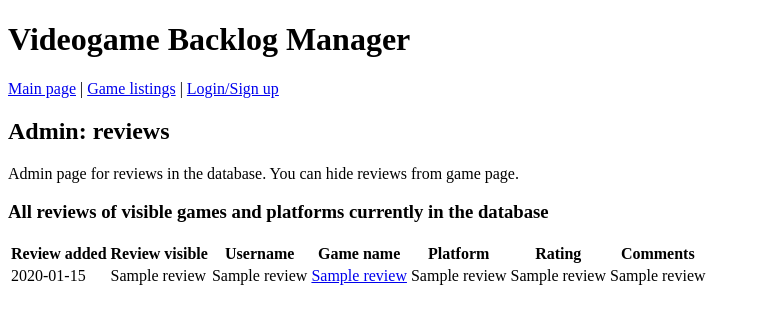
After one commit to kivistoilkka/tsoha-videogame-backlog-manager, a Flask app: template src/templates/admin_reviews.html in a window 1280 px wide. The commit adds this page. Shown: the top 324 px of the page, without its empty margins (0-761 px from the left). Run offline with Flask 2, Linux system fonts and the light colour scheme; the template is opened without the code that fills it: most values are stand-ins (such as "Sample title", 1, 10 or a date in 2020).

Commit message:
Admin page for viewing all reviews

```diff
--- a/src/templates/admin.html
+++ b/src/templates/admin.html
@@ -6,5 +6,6 @@ Admin pages available.
 <ul>
 <li><a href="/admin/games">Games</a></li>
 <li><a href="/admin/platforms">Platforms</a></li>
+<li><a href="/admin/reviews">Reviews</a></li>
 </ul>
 {% endblock %}
--- /dev/null
+++ b/src/templates/admin_reviews.html
@@ -0,0 +1,29 @@
+{% extends "layout.html" %}
+{% block title %}Admin: reviews{% endblock %}
+{% block content %}
+<h2>Admin: reviews</h2>
+Admin page for reviews in the database. You can hide reviews from game page.
+<h3>All reviews of visible games and platforms currently in the database</h3>
+<table>
+<tr>
+<th>Review added</th>
+<th>Review visible</th>
+<th>Username</th>
+<th>Game name</th>
+<th>Platform</th>
+<th>Rating</th>
+<th>Comments</th>
+</tr>
+{% for review in all_reviews %}
+<tr>
+<td>{{ review[0].strftime("%Y-%m-%d %H:%M:%S") }}</td>
+<td>{{ review[1] }}</td>
+<td>{{ review[2] }}</td>
+<td><a href="/reviews/{{ review[3] }}">{{ review[4] }}</a></td>
+<td>{{ review[5] }}</td>
+<td>{{ review[6] }}</td>
+<td>{{ review[7] }}</td>
+</tr>
+{% endfor %}
+</table>
+{% endblock %}
```
Also changed, not shown: src/routes/routes.py (+10 -1 lines), src/services/game_reviews.py (+11 -3 lines).
